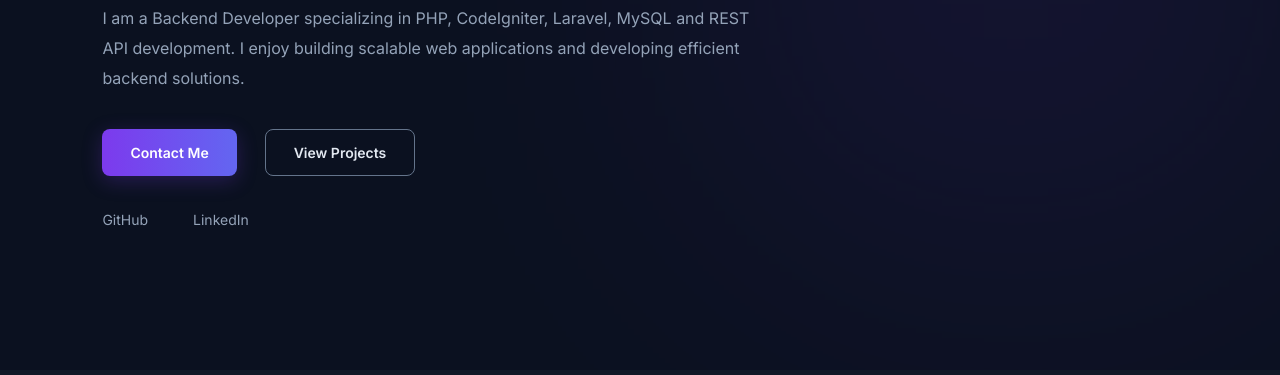
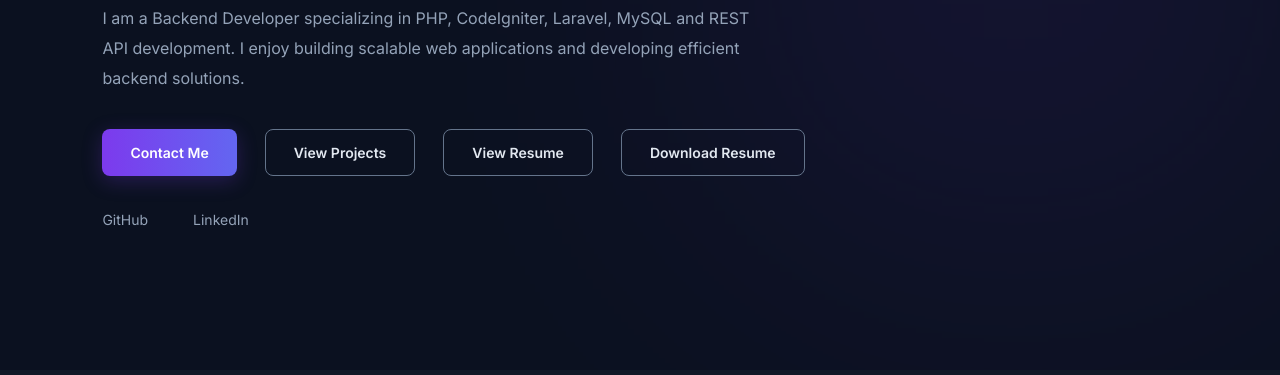
Before and after one commit to ARATI1S/my-portfolio, a plain HTML site: page index.html in a window 1280 px wide. Shown: the part 425-800 px from the top of the page. Drawn offline with Linux system fonts and the light colour scheme.

Commit message:
resume functionality

```diff
--- a/index.html
+++ b/index.html
@@ -65,6 +65,18 @@
 
                 <a href="#projects" class="btn secondary-btn">
                     View Projects
+                </a>
+
+                <!-- View Resume - Opens in new tab -->
+                <a href="./assets/resume/Arati_Surwase_Resume.pdf" class="btn secondary-btn" target="_blank"
+                    rel="noopener noreferrer">
+                    View Resume
+                </a>
+
+                <!-- Download Resume - Downloads PDF -->
+                <a href="./assets/resume/Arati_Surwase_Resume.pdf" class="btn secondary-btn"
+                    download="Arati_Surwase_Resume.pdf">
+                    Download Resume
                 </a>
             </div>
 
```
Also changed, not shown: 1 other file.
